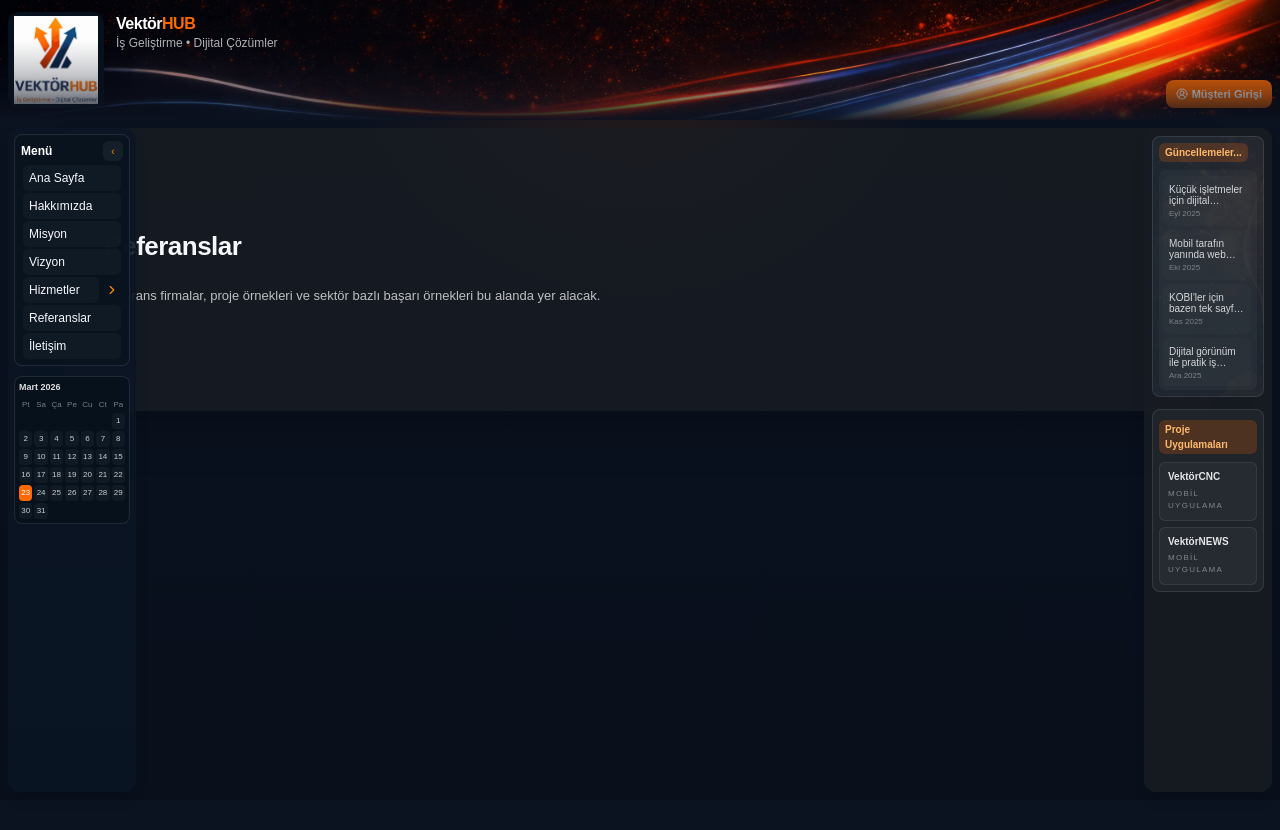
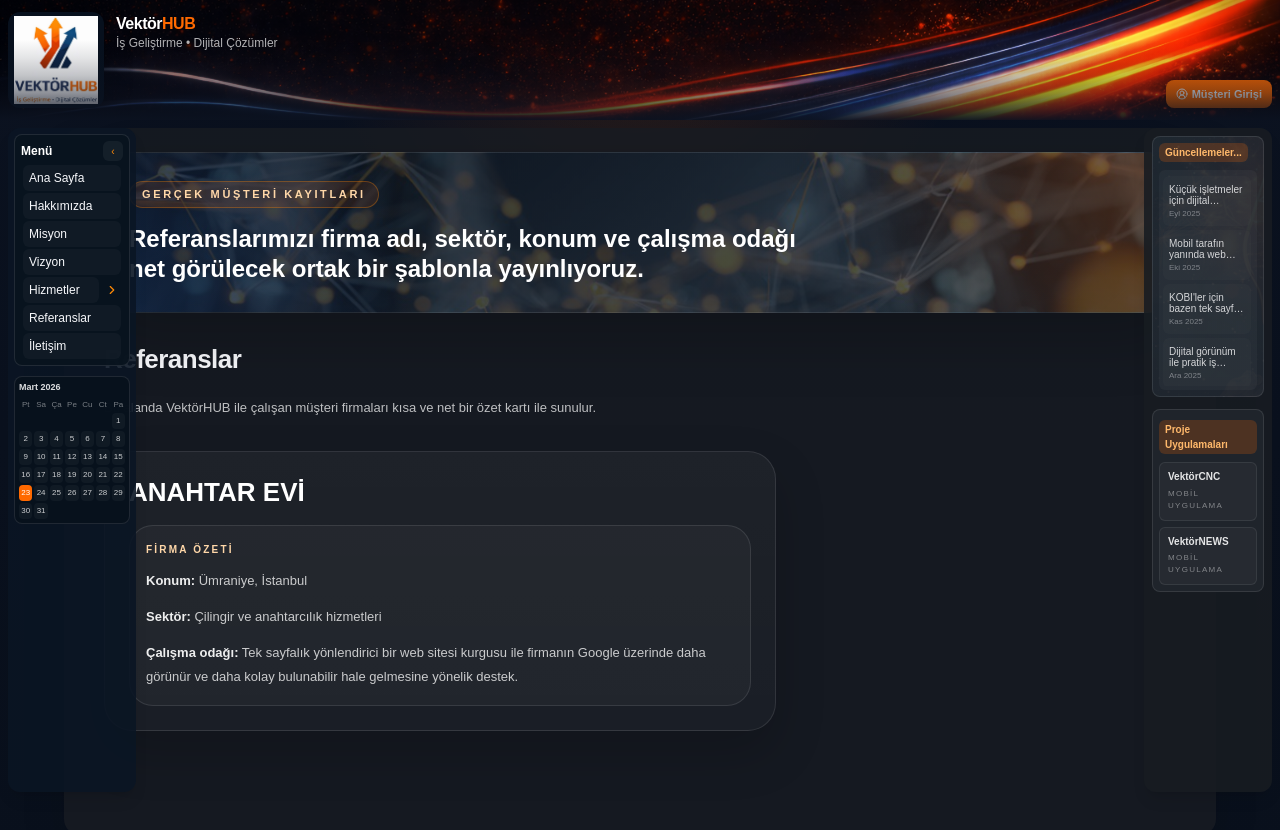
Before and after one commit to vektorhub/vektorhub-web, a Next.js app: page /referanslar in a window 1280 px wide. Shown: the top 830 px of the page. Before the commit the page ends 800 px from the top, so only its background shows below. Built offline with nearby package versions, Linux system fonts and the light colour scheme.

Commit message:
feat: premium seo foundation and references refinement

```diff
--- a/app/about/page.tsx
+++ b/app/about/page.tsx
@@ -1,3 +1,14 @@
+import type { Metadata } from "next";
+
+export const metadata: Metadata = {
+  title: "Hakkımızda",
+  description:
+    "VektörHUB'un iş geliştirme ve dijital çözümler yaklaşımını, çalışma modelini ve proje vizyonunu inceleyin.",
+  alternates: {
+    canonical: "/about",
+  },
+};
+
 export default function AboutPage() {
   return (
     <section className="container-main page-content-template py-20">
--- a/app/hizmetler/page.tsx
+++ b/app/hizmetler/page.tsx
@@ -1,4 +1,14 @@
 import Link from "next/link";
+import type { Metadata } from "next";
+
+export const metadata: Metadata = {
+  title: "Hizmetler",
+  description:
+    "KOBİ'ler için web sitesi, dijital görünüm, tanıtım desteği ve ihtiyaca uygun özel dijital çözümler.",
+  alternates: {
+    canonical: "/hizmetler",
+  },
+};
 
 const servicePages = [
   {
--- a/app/iletisim/page.tsx
+++ b/app/iletisim/page.tsx
@@ -1,3 +1,14 @@
+import type { Metadata } from "next";
+
+export const metadata: Metadata = {
+  title: "İletişim",
+  description:
+    "VektörHUB iletişim bilgileri, dijital ofis yaklaşımı ve proje görüşmeleri için resmi erişim kanalları.",
+  alternates: {
+    canonical: "/iletisim",
+  },
+};
+
 export default function IletisimPage() {
   return (
     <section className="container-main page-content-template py-20">
--- a/app/layout.tsx
+++ b/app/layout.tsx
@@ -4,16 +4,88 @@ import { SiteHeader } from "@/components/site-header";
 import { AnnouncementBar } from "@/components/announcement-bar";
 import { ScrollToTop } from "@/components/scroll-to-top";
 
+const siteUrl = "https://www.vektorhub.com";
+
 export const metadata: Metadata = {
-  title: "VektörHUB | Endüstriyel Tasarım • Üretim • Danışmanlık",
+  metadataBase: new URL(siteUrl),
+  title: {
+    default: "VektörHUB | İş Geliştirme ve Dijital Çözümler",
+    template: "%s | VektörHUB",
+  },
   description:
-    "VektörHUB kurumsal web sitesi ve profesyonel müşteri portalı.",
+    "VektörHUB; küçük ve orta ölçekli işletmeler için web sitesi, mobil uygulama, dijital görünürlük ve iş geliştirme odaklı ölçülü çözümler sunar.",
+  keywords: [
+    "VektörHUB",
+    "iş geliştirme",
+    "dijital çözümler",
+    "web sitesi",
+    "mobil uygulama",
+    "Google görünürlük desteği",
+    "KOBİ dijital dönüşüm",
+    "Ümraniye web hizmeti",
+  ],
+  alternates: {
+    canonical: "/",
+  },
+  openGraph: {
+    type: "website",
+    locale: "tr_TR",
+    url: siteUrl,
+    siteName: "VektörHUB",
+    title: "VektörHUB | İş Geliştirme ve Dijital Çözümler",
+    description:
+      "KOBİ'ler için web sitesi, mobil uygulama ve dijital görünürlük çözümlerini tek çatı altında sunan dijital ofis yaklaşımı.",
+    images: [
+      {
+        url: "/brand-flow.png",
+        width: 1200,
+        height: 630,
+        alt: "VektörHUB dijital hizmetler",
+      },
+    ],
+  },
+  twitter: {
+    card: "summary_large_image",
+    title: "VektörHUB | İş Geliştirme ve Dijital Çözümler",
+    description:
+      "Web sitesi, mobil uygulama ve dijital görünürlük desteği ile işletmelere ölçülü ve güçlü dijital yapı kurar.",
+    images: ["/brand-flow.png"],
+  },
+  robots: {
+    index: true,
+    follow: true,
+    googleBot: {
+      index: true,
+      follow: true,
+      "max-video-preview": -1,
+      "max-image-preview": "large",
+      "max-snippet": -1,
+    },
+  },
 };
 
 export default function RootLayout({ children }: { children: React.ReactNode }) {
+  const localBusinessSchema = {
+    "@context": "https://schema.org",
+    "@type": "ProfessionalService",
+    name: "VektörHUB",
+    url: siteUrl,
+    email: "info@vektorhub.com",
+    telephone: "+90 533 385 05 72",
+    areaServed: "TR",
+    description:
+      "Küçük ve orta ölçekli işletmeler için web sitesi, mobil uygulama ve dijital görünürlük çözümleri sunan dijital hizmet merkezi.",
+    sameAs: [siteUrl],
+  };
+
   return (
     <html lang="tr">
       <body className="bg-[#0b1220] text-white antialiased">
+        <script
+          type="application/ld+json"
+          // JSON-LD enables rich results and clearer business understanding for search engines.
+          dangerouslySetInnerHTML={{ __html: JSON.stringify(localBusinessSchema) }}
+        />
         <ScrollToTop />
         <div className="min-h-screen bg-[radial-gradient(circle_at_top,rgba(255,106,0,0.15),transparent_30%),linear-gradient(180deg,#0b1220_0%,#09101c_100%)]">
           <SiteHeader />
--- a/app/page.tsx
+++ b/app/page.tsx
@@ -1,7 +1,17 @@
 // AnnouncementBar is rendered globally in the layout
+import type { Metadata } from "next";
 import { CalendarPreview } from "@/components/calendar-preview";
 import { HeroSection } from "@/components/hero-section";
 import { ServicePackages } from "@/components/service-packages";
+
+export const metadata: Metadata = {
+  title: "Ana Sayfa",
+  description:
+    "VektörHUB ana sayfasında iş geliştirme, web sitesi, mobil uygulama ve dijital görünürlük odaklı hizmetleri keşfedin.",
+  alternates: {
+    canonical: "/",
+  },
+};
 
 export default function HomePage() {
   return (
--- a/app/referanslar/page.tsx
+++ b/app/referanslar/page.tsx
@@ -1,11 +1,78 @@
+import type { Metadata } from "next";
+
+export const metadata: Metadata = {
+  title: "Referanslar",
+  description:
+    "VektörHUB ile çalışan firmaların kısa özetlerini ve sağlanan dijital hizmet odaklarını inceleyin.",
+  alternates: {
+    canonical: "/referanslar",
+  },
+};
+
+const references = [
+  {
+    name: "ANAHTAR EVİ",
+    city: "Ümraniye, İstanbul",
+    sector: "Çilingir ve anahtarcılık hizmetleri",
+    focus: "Tek sayfalık yönlendirici bir web sitesi kurgusu ile firmanın Google üzerinde daha görünür ve daha kolay bulunabilir hale gelmesine yönelik destek.",
+  },
+];
+
 export default function ReferanslarPage() {
   return (
-    <section className="container-main page-content-template py-20">
+    <section className="container-main page-content-template pb-20 pt-0">
+      <div
+        className="relative mb-8 overflow-hidden rounded-[28px] border border-white/10 bg-[#131b28] px-6 py-7 shadow-[0_24px_60px_rgba(0,0,0,0.22)]"
+        style={{
+          backgroundImage:
+            "linear-gradient(135deg, rgba(8,14,24,0.82), rgba(18,25,38,0.72)), url('/hizmet_banner.png')",
+          backgroundSize: "cover",
+          backgroundPosition: "center",
+        }}
+      >
+        <div className="absolute inset-0 bg-[radial-gradient(circle_at_top_right,rgba(255,106,0,0.24),transparent_32%),radial-gradient(circle_at_bottom_left,rgba(59,130,246,0.16),transparent_30%)]" />
+        <div className="relative max-w-2xl">
+          <span className="inline-flex rounded-full border border-orange-400/30 bg-orange-500/10 px-3 py-1 text-[11px] font-semibold uppercase tracking-[0.24em] text-orange-200">
+            Gerçek Müşteri Kayıtları
+          </span>
+          <p className="mt-4 text-xl font-black leading-tight text-white sm:text-2xl">
+            Referanslarımızı firma adı, sektör, konum ve çalışma odağı net görülecek ortak bir şablonla yayınlıyoruz.
+          </p>
+        </div>
+      </div>
+
       <h1 className="section-title">Referanslar</h1>
       <p className="section-text mt-6 max-w-3xl">
-        Referans firmalar, proje örnekleri ve sektör bazlı başarı örnekleri bu
-        alanda yer alacak.
+        Bu alanda VektörHUB ile çalışan müşteri firmaları kısa ve net bir özet kartı ile sunulur.
       </p>
+
+      <div className="mt-8 grid gap-5">
+        {references.map((reference) => (
+          <article
+            key={reference.name}
+            className="max-w-2xl rounded-[28px] border border-white/10 bg-[linear-gradient(180deg,rgba(255,255,255,0.04),rgba(255,255,255,0.025))] p-6 shadow-[0_22px_50px_rgba(0,0,0,0.18)]"
+          >
+            <h2 className="text-[26px] font-black leading-tight text-white">
+              {reference.name}
+            </h2>
+
+            <div className="mt-4 rounded-3xl border border-white/10 bg-white/[0.03] p-4">
+              <div className="text-[10px] font-semibold uppercase tracking-[0.22em] text-orange-200">Firma Özeti</div>
+              <div className="mt-3 space-y-3 text-[13px] leading-6 text-white/76">
+                <p>
+                  <span className="font-semibold text-white/92">Konum:</span> {reference.city}
+                </p>
+                <p>
+                  <span className="font-semibold text-white/92">Sektör:</span> {reference.sector}
+                </p>
+                <p>
+                  <span className="font-semibold text-white/92">Çalışma odağı:</span> {reference.focus}
+                </p>
+              </div>
+            </div>
+          </article>
+        ))}
+      </div>
     </section>
   );
 }
--- /dev/null
+++ b/app/robots.ts
@@ -0,0 +1,15 @@
+import type { MetadataRoute } from "next";
+
+const siteUrl = "https://www.vektorhub.com";
+
+export default function robots(): MetadataRoute.Robots {
+  return {
+    rules: {
+      userAgent: "*",
+      allow: "/",
+      disallow: ["/musteri-girisi"],
+    },
+    sitemap: `${siteUrl}/sitemap.xml`,
+    host: siteUrl,
+  };
+}
--- /dev/null
+++ b/app/sitemap.ts
@@ -0,0 +1,32 @@
+import type { MetadataRoute } from "next";
+
+const siteUrl = "https://www.vektorhub.com";
+
+const routes = [
+  "",
+  "/about",
+  "/misyon",
+  "/vizyon",
+  "/hizmetler",
+  "/hizmetler/dijital-gorunum-ve-kurumsal-duzen",
+  "/hizmetler/pratik-dijital-cozumler",
+  "/hizmetler/dijital-tanitim-ve-icerik-destegi",
+  "/hizmetler/ihtiyaca-uygun-ozel-calismalar",
+  "/referanslar",
+  "/iletisim",
+  "/uygulamalar/vektorcnc",
+  "/uygulamalar/vektornews",
+  "/vektorcnc_privacy_policy",
+  "/vektornews_privacy_policy",
+] as const;
+
+export default function sitemap(): MetadataRoute.Sitemap {
+  const lastModified = new Date();
+
+  return routes.map((route) => ({
+    url: `${siteUrl}${route}`,
+    lastModified,
+    changeFrequency: route === "" ? "daily" : "weekly",
+    priority: route === "" ? 1 : 0.7,
+  }));
+}
```
